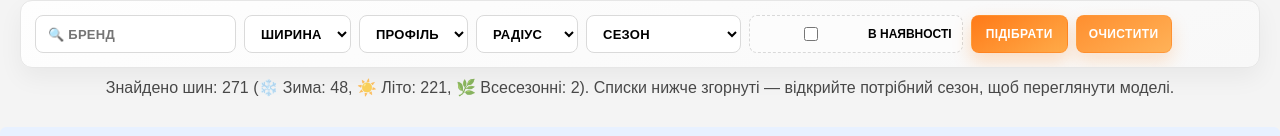
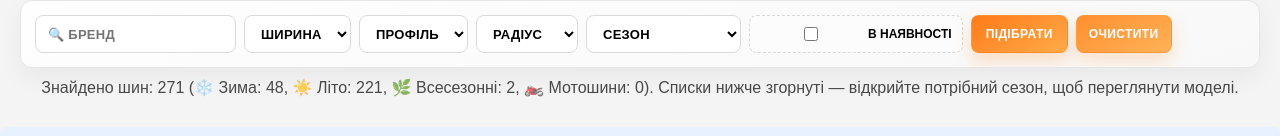
Before and after one commit to skayKatya/FlyTire, a website with bundled scripts: page frontend/index.html in a window 1280 px wide. Both pictures are taken after a click on the button "ПІДІБРАТИ". Shown: the part 658-794 px from the top of the page. Built offline with nearby package versions, Linux system fonts and the light colour scheme.

Commit message:
Add motorcycle tire filter option

```diff
--- a/frontend/data/tires.js
+++ b/frontend/data/tires.js
@@ -19,6 +19,10 @@ function detectSeason(description, sectionSeason) {
   const text = description.toLowerCase();
 
   if (sectionSeason === "winter") return "winter";
+  if (sectionSeason === "moto") return "moto";
+  if (text.includes("мото") || text.includes("moto") || text.includes("scooter")) {
+    return "moto";
+  }
   if (text.includes("allseason") || text.includes("all season") || text.includes("4 season")) {
     return "all-season";
   }
@@ -76,6 +80,10 @@ function parseCsvToTires(csvText) {
       sectionSeason = "summer";
       return;
     }
+    if (/мото/i.test(line)) {
+      sectionSeason = "moto";
+      return;
+    }
     if (/зим/i.test(line)) {
       sectionSeason = "winter";
       return;
--- a/frontend/index.html
+++ b/frontend/index.html
@@ -93,6 +93,7 @@
     <option value="winter">❄️ Зима</option>
     <option value="summer">☀️ Літо</option>
     <option value="all-season">🌿 Всесезонні</option>
+    <option value="moto">🏍️ Мотошини</option>
   </select>
 
 
--- a/frontend/script.js
+++ b/frontend/script.js
@@ -62,6 +62,13 @@ function renderTires(data) {
       icon: "🌿",
       class: "season-all-season",
       matches: ["all-season"]
+    },
+    {
+      key: "moto",
+      title: "Мотошини",
+      icon: "🏍️",
+      class: "season-moto",
+      matches: ["moto"]
     }
   ];
 
@@ -105,7 +112,15 @@ function renderTires(data) {
           </p>
 
           <p class="season-type">
-            ${tire.season === "all-season" ? "🌿 Всесезонні" : tire.season === "summer" ? "☀️ Літні" : "❄️ Зимові"}
+            ${
+  tire.season === "all-season"
+    ? "🌿 Всесезонні"
+    : tire.season === "summer"
+      ? "☀️ Літні"
+      : tire.season === "moto"
+        ? "🏍️ Мотошини"
+        : "❄️ Зимові"
+}
           </p>
 
           <p class="price">
@@ -154,14 +169,15 @@ function getSeasonStats(items) {
       if (tire.season === "winter") stats.winter += 1;
       if (tire.season === "summer") stats.summer += 1;
       if (tire.season === "all-season") stats.allSeason += 1;
+      if (tire.season === "moto") stats.moto += 1;
       return stats;
     },
-    { winter: 0, summer: 0, allSeason: 0 }
+    { winter: 0, summer: 0, allSeason: 0, moto: 0 }
   );
 }
 
 function renderResultsSummary(filtered) {
-  const { winter, summer, allSeason } = getSeasonStats(filtered);
+  const { winter, summer, allSeason, moto } = getSeasonStats(filtered);
 
   if (!filtered.length) {
     resultsCount.textContent = "За цими параметрами шини не знайдено.";
@@ -169,7 +185,7 @@ function renderResultsSummary(filtered) {
   }
 
   resultsCount.textContent =
-    `Знайдено шин: ${filtered.length} (❄️ Зима: ${winter}, ☀️ Літо: ${summer}, 🌿 Всесезонні: ${allSeason}). ` +
+    `Знайдено шин: ${filtered.length} (❄️ Зима: ${winter}, ☀️ Літо: ${summer}, 🌿 Всесезонні: ${allSeason}, 🏍️ Мотошини: ${moto}). ` +
     "Списки нижче згорнуті — відкрийте потрібний сезон, щоб переглянути моделі.";
 }
 
@@ -192,6 +208,7 @@ function applyFilters() {
     if (season === "winter" && tire.season !== "winter") return false;
     if (season === "summer" && tire.season !== "summer") return false;
     if (season === "all-season" && tire.season !== "all-season") return false;
+    if (season === "moto" && tire.season !== "moto") return false;
     if (radius && tire.radius !== Number(radius)) return false;
     if (width && tire.width !== Number(width)) return false;
     if (profile && tire.profile !== Number(profile)) return false;
--- a/frontend/style.css
+++ b/frontend/style.css
@@ -331,6 +331,10 @@ body {
   background: #eaf7ec;
 }
 
+.season-moto {
+  background: #f2ebff;
+}
+
 .season-type {
   margin: 6px 0;
   font-size: 14px;
```
